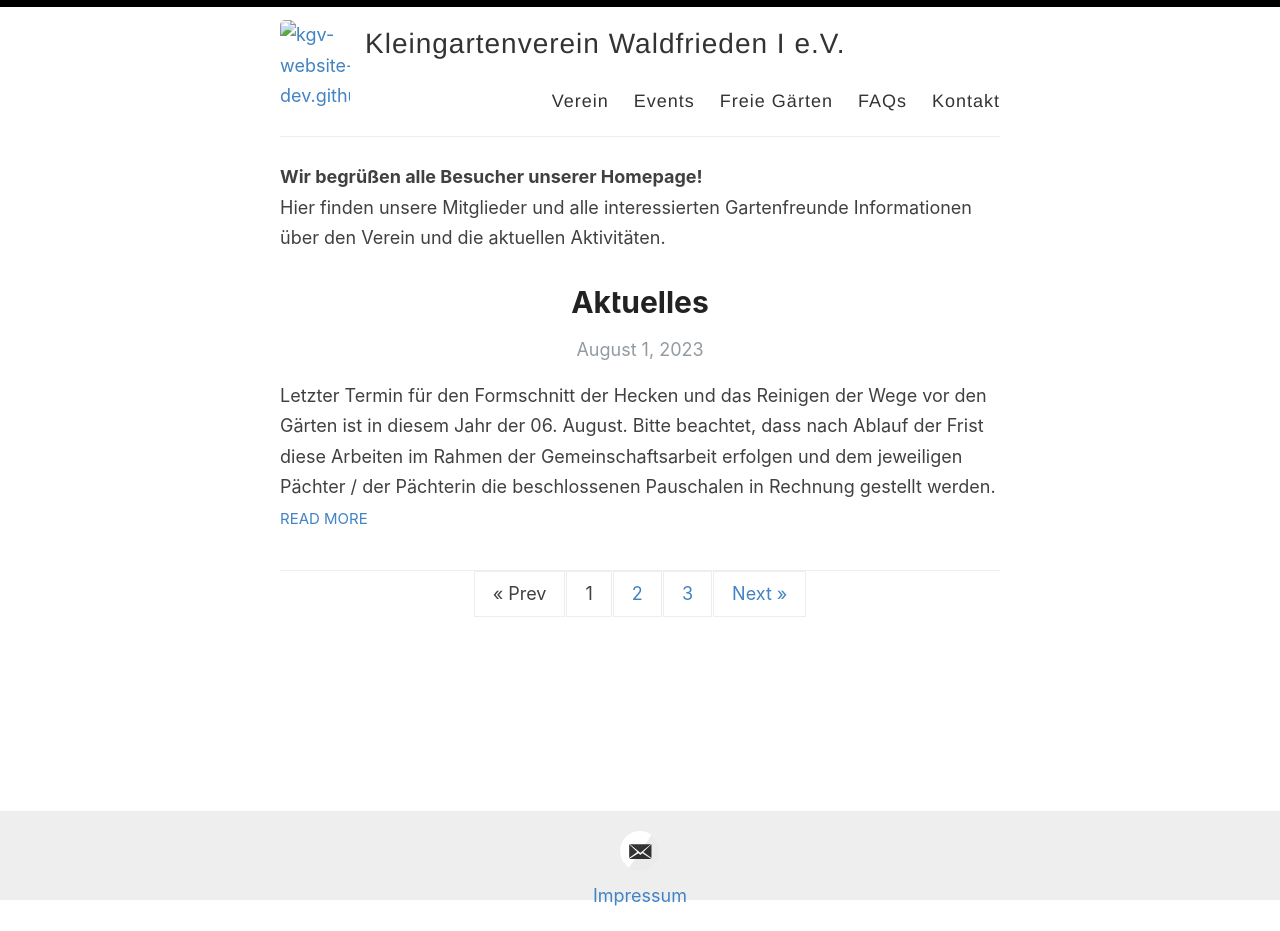
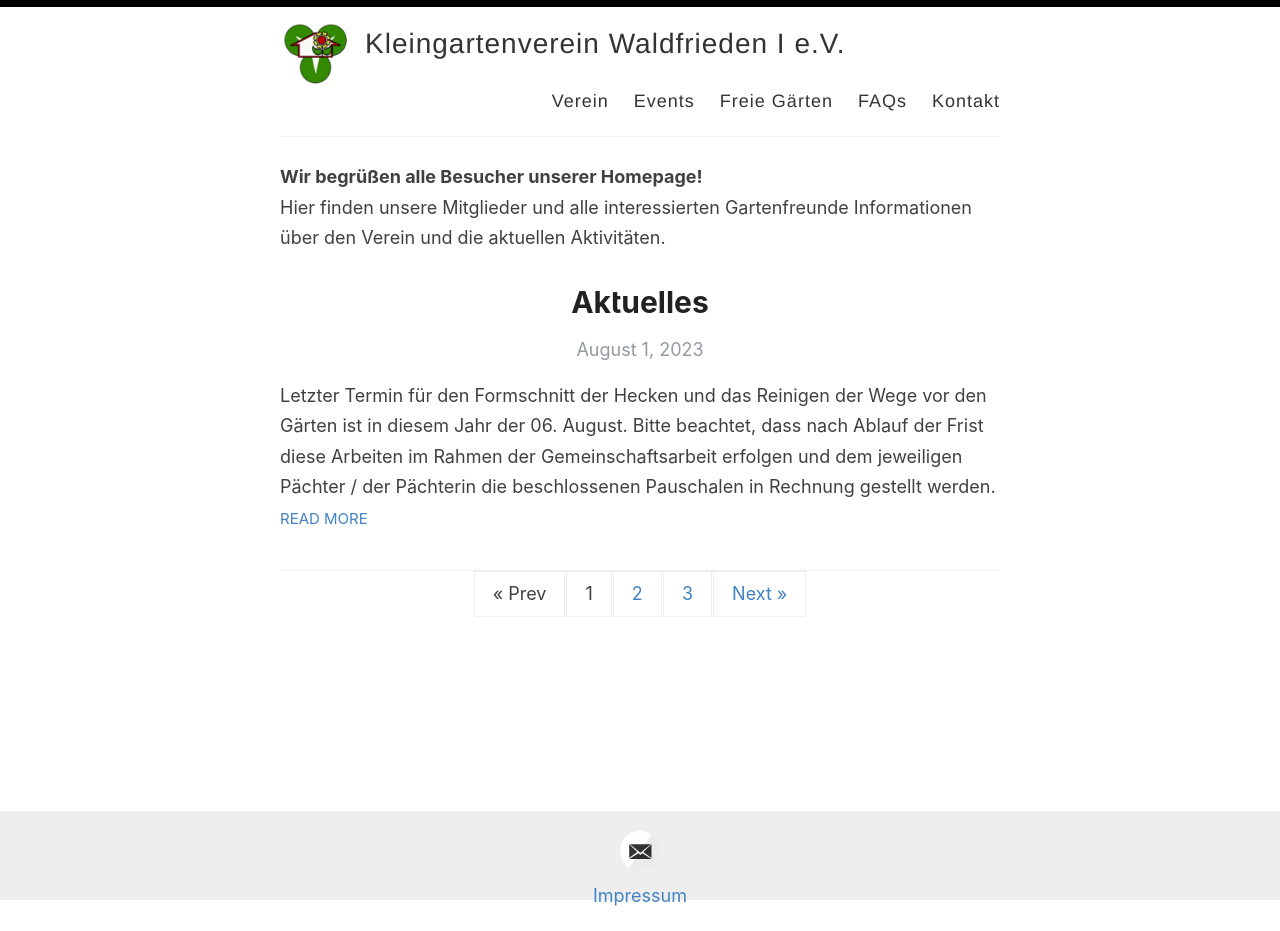
Before and after one commit to der-Frankie/kgv-website-dev.github.io, a Jekyll site: the page built from index.html, in a window 1280 px wide. Built offline with Jekyll 4.4.1, drawn with Linux system fonts in a browser that asks for light colours; the list of posts is cut into pages by our own code.

Commit message:
fixed logo and favicon

```diff
--- a/_config.yml
+++ b/_config.yml
@@ -12,7 +12,7 @@ name: Kleingartenverein Waldfrieden I e.V.
 #description: hier könnte eine Beschreibung stehen...
 
 # URL of your avatar or profile pic (you could use your GitHub profile pic)
-#avatar: /images/kgv_logo.png
+avatar: /images/logo.png
 
 #
 # Flags below are optional
```
Also changed, not shown: favicon.ico, images/kgv_schriftzug.png (renamed from images/kgv_logo.png), images/logo.png (added).
